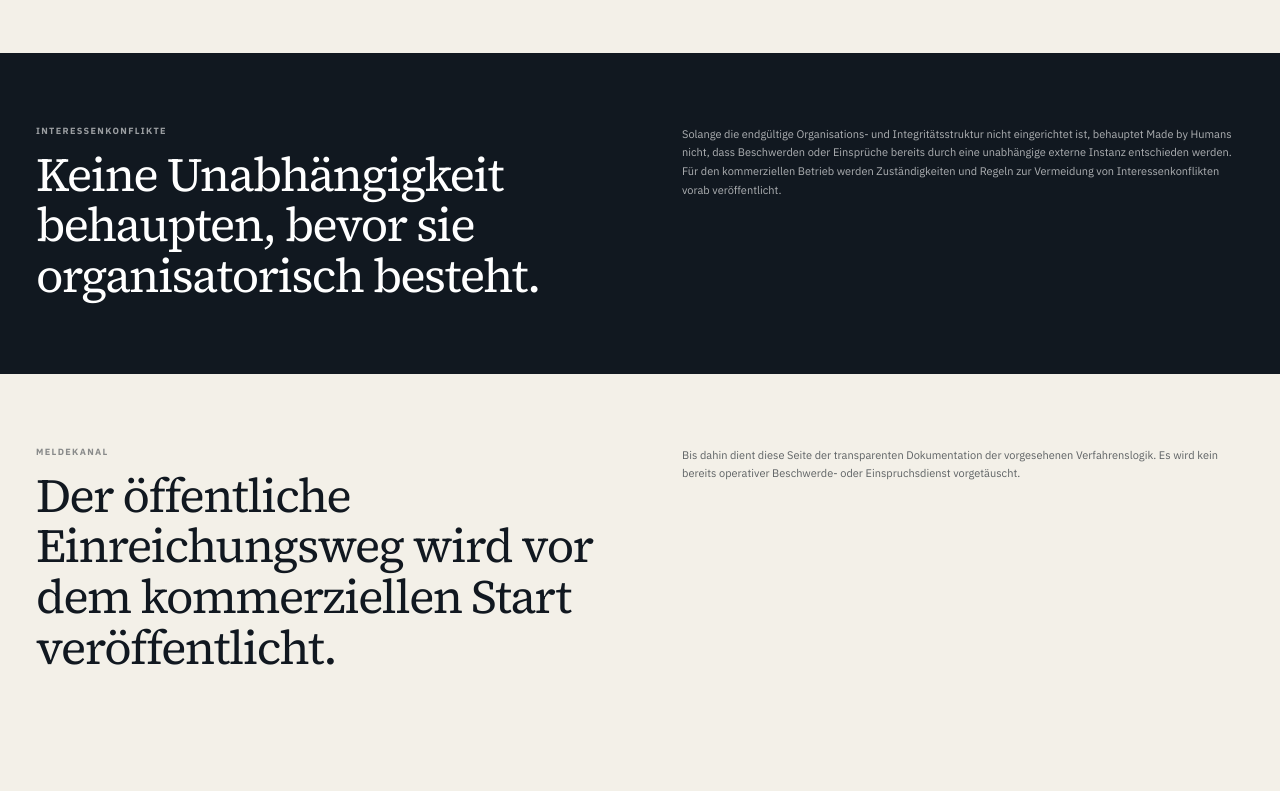
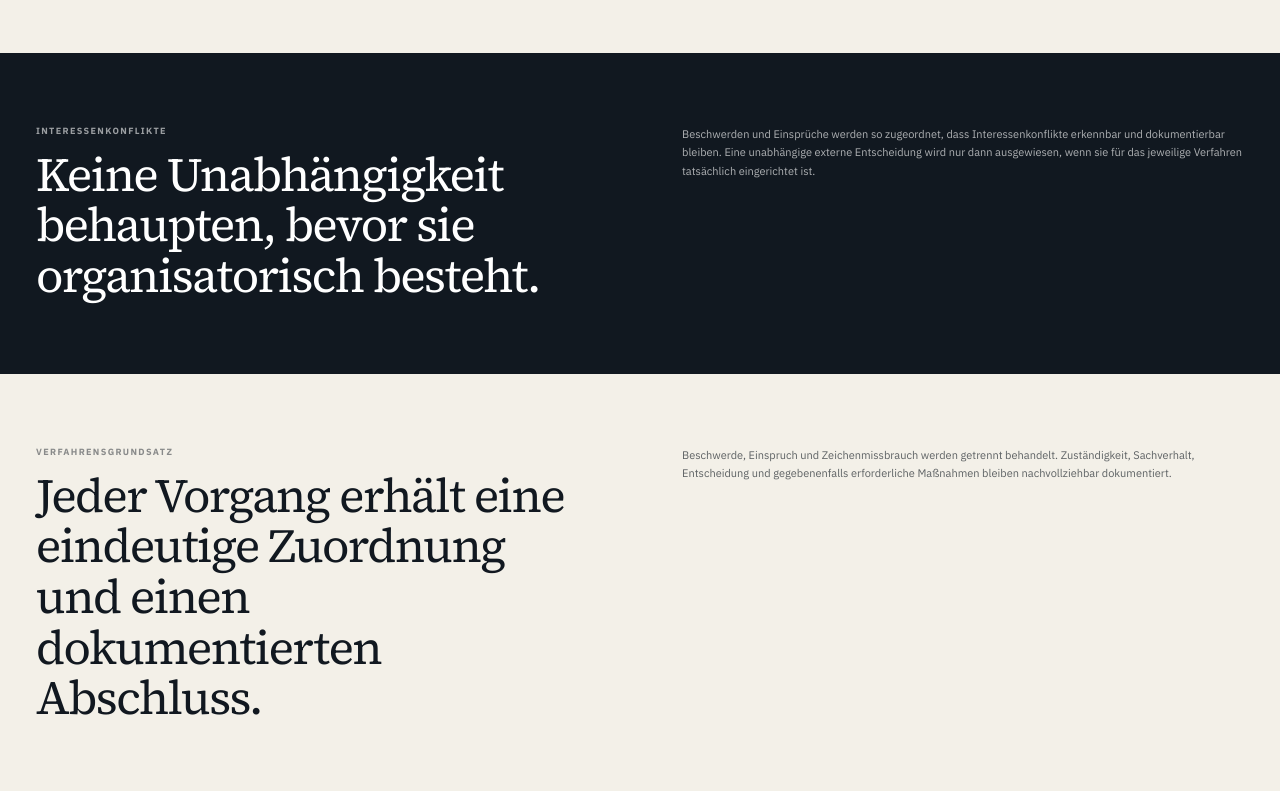
Before and after one commit to dennis-glaser-coder/human-certification-web, a Next.js app: page /verfahren in a window 1280 px wide. Shown: the part 880-1671 px from the top of the page. Built offline with nearby package versions, Linux system fonts and the light colour scheme.

Commit message:
Verfahrensseite von Entwicklungsstatus bereinigen

```diff
--- a/src/app/verfahren/page.js
+++ b/src/app/verfahren/page.js
@@ -67,9 +67,8 @@ export default function ProceduresPage() {
           </div>
           <div>
             <p>
-              Solange die endgültige Organisations- und Integritätsstruktur nicht eingerichtet ist, behauptet Made by Humans nicht,
-              dass Beschwerden oder Einsprüche bereits durch eine unabhängige externe Instanz entschieden werden.
-              Für den kommerziellen Betrieb werden Zuständigkeiten und Regeln zur Vermeidung von Interessenkonflikten vorab veröffentlicht.
+              Beschwerden und Einsprüche werden so zugeordnet, dass Interessenkonflikte erkennbar und dokumentierbar bleiben.
+              Eine unabhängige externe Entscheidung wird nur dann ausgewiesen, wenn sie für das jeweilige Verfahren tatsächlich eingerichtet ist.
             </p>
           </div>
         </div>
@@ -77,17 +76,17 @@ export default function ProceduresPage() {
 
       <section className="shell procedureChannel">
         <div>
-          <div className="sectionNo">MELDEKANAL</div>
-          <h2>Der öffentliche Einreichungsweg wird vor dem kommerziellen Start veröffentlicht.</h2>
+          <div className="sectionNo">VERFAHRENSGRUNDSATZ</div>
+          <h2>Jeder Vorgang erhält eine eindeutige Zuordnung und einen dokumentierten Abschluss.</h2>
         </div>
         <p>
-          Bis dahin dient diese Seite der transparenten Dokumentation der vorgesehenen Verfahrenslogik.
-          Es wird kein bereits operativer Beschwerde- oder Einspruchsdienst vorgetäuscht.
+          Beschwerde, Einspruch und Zeichenmissbrauch werden getrennt behandelt. Zuständigkeit,
+          Sachverhalt, Entscheidung und gegebenenfalls erforderliche Maßnahmen bleiben nachvollziehbar dokumentiert.
         </p>
       </section>
 
       <section className="shell standardClose">
-        <p>Die Verfahrensgrundsätze werden versioniert geführt und vor dem kommerziellen Start in eine verbindliche Fassung überführt.</p>
+        <p>Die Verfahrensgrundsätze werden versioniert geführt und Änderungen nachvollziehbar dokumentiert.</p>
         <div className="standardCloseLinks">
           <Link className="textLink" href="/dokumente">Dokumentenregister →</Link>
           <Link className="textLink" href="/transparenz">Transparenz & Integrität →</Link>
```
